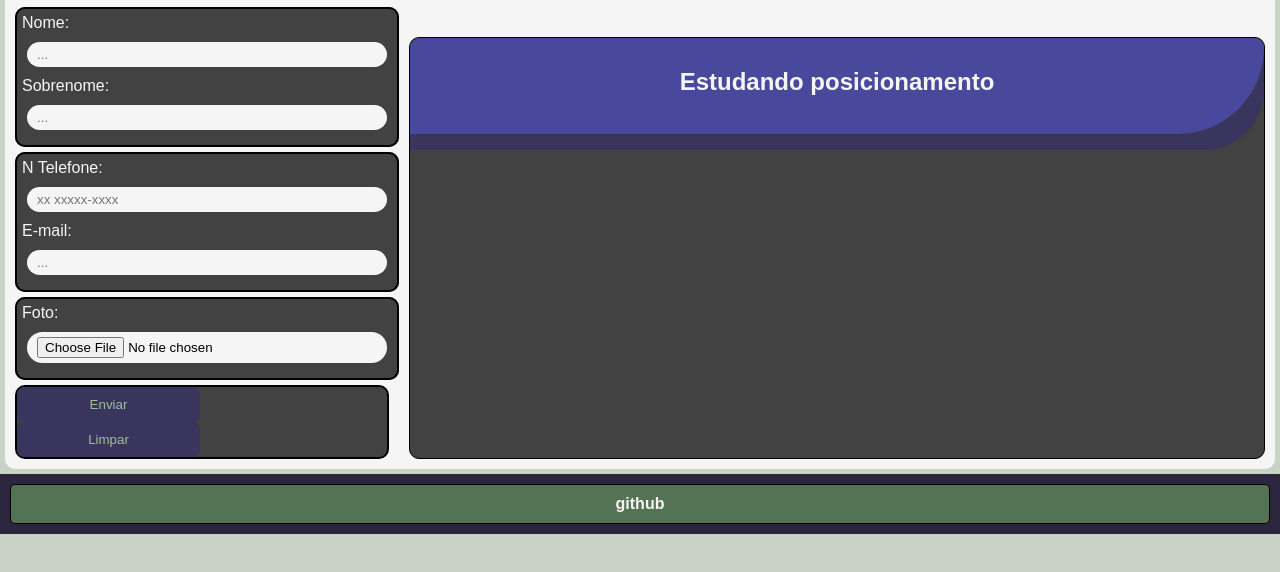
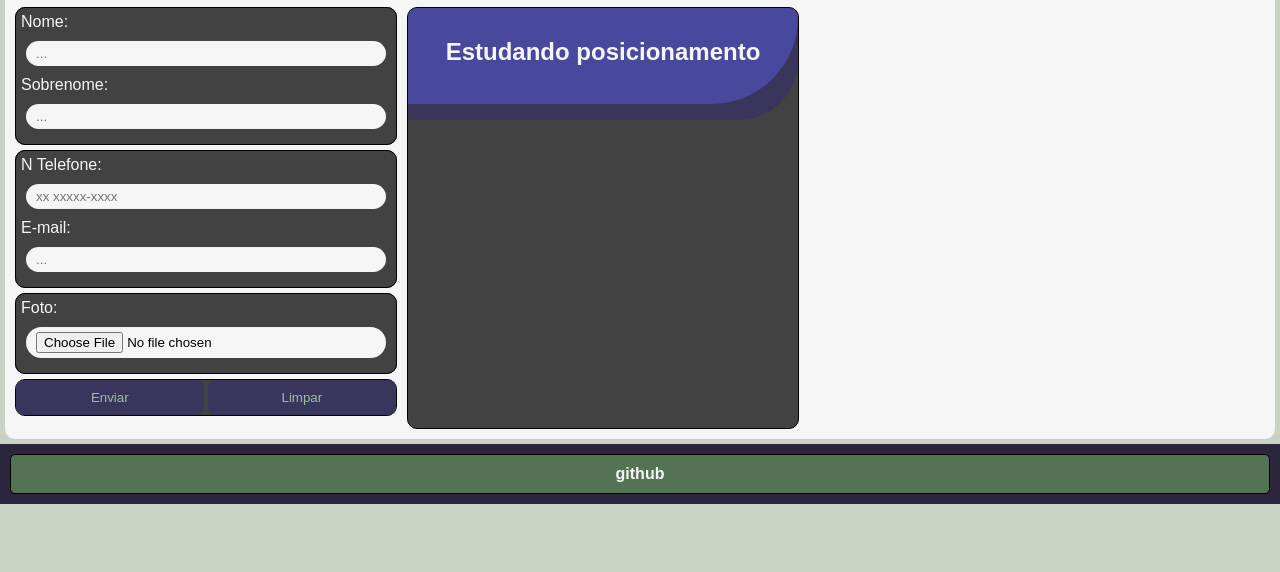
Before and after one commit to JeffersonTavares1/html-css-paginas-estudo, a plain HTML site: page pagina0004/index.html in a window 1280 px wide. Shown: the part 72-644 px from the top of the page. Drawn offline with Linux system fonts and the light colour scheme.

Commit message:
pagina0004

```diff
--- a/pagina004/estilos/style.css
+++ b/pagina0004/estilos/style.css
@@ -31,7 +31,7 @@ section {
 
 div#apresentacao {
 	height: 420px;
-	flex-grow: 1; /*se adaptar ao fim da tela mesmo tipo width mais de forma responsiva*/
+	width: 390px;
 	margin: 5px;
 	border: 1px solid black;
 	border-radius: 10px;
@@ -60,7 +60,7 @@ div#apresentacao h1 {
 	width: 370px;
 	margin: 5px;
 	padding: 5px;
-	border: 2px solid black;
+	border: 1px solid black;
 	border-radius: 10px;
 	background-color: #424242;
 	color: whitesmoke;
@@ -82,12 +82,16 @@ div.info {
 }
 
 div.info > input {
-    width: 183px;
+    width: 187.6px;
     padding: 10px;
     background-color: #39355C;
     color: #9DBF9E;
     border: none;
     border-radius: 7px;
+}
+
+div#butao {
+    width: 380px;
 }
 
 footer {
--- a/pagina004/index.html
+++ b/pagina0004/index.html
@@ -36,9 +36,9 @@
                         <input type="file" name="foto" id="ifoto">
                     </fieldset>
 
-                    <div class="info">
+                    <div class="info" id="butao">
                         <input type="submit" value="Enviar">
-                        <input type="reset" name="lilar" id="ililar" value="Limpar" />
+                        <input type="reset" name="limpar" id="ilimpar" value="Limpar" />
                     </div>
                 </form>
             </div>
```
